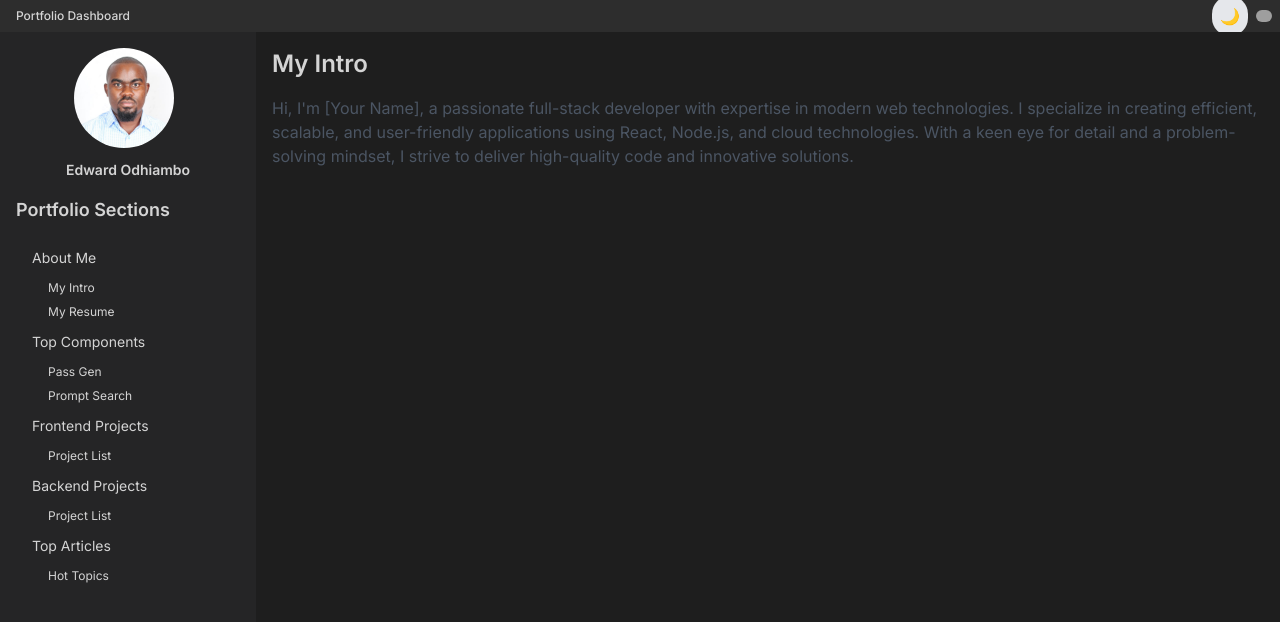
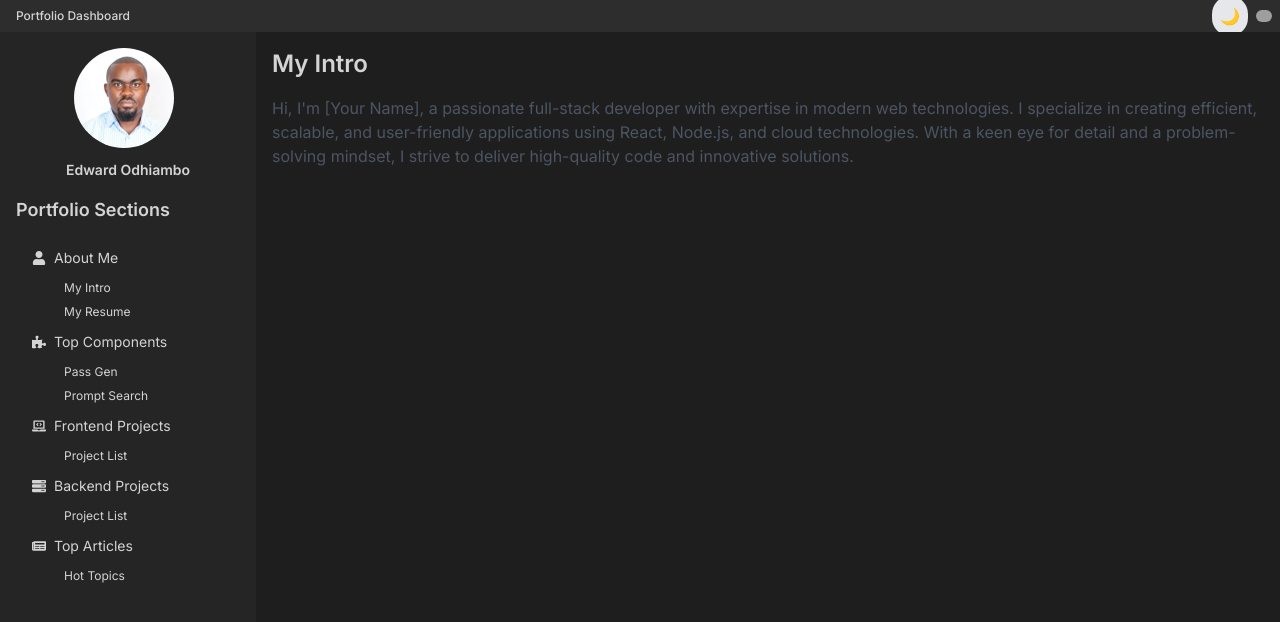
Before and after one commit to odhiambo-ed/next-dev-dashboard, a Next.js app: page / in a window 1280 px wide. Shown: the top 622 px of the page. Built offline with nearby package versions, Linux system fonts and the light colour scheme; grey boxes are pictures that could not be loaded.

Commit message:
add react icons to the sidebar

```diff
--- a/app/components/layout/Sidebar.js
+++ b/app/components/layout/Sidebar.js
@@ -4,16 +4,18 @@
 import { motion } from 'framer-motion';
 import Image from 'next/image';
 import profilePic from '/public/images/profile-picture.jpeg';
+import { FaUser, FaPuzzlePiece, FaLaptopCode, FaServer, FaNewspaper } from 'react-icons/fa';
 
 const sections = [
-  { id: 'about', name: 'About Me', subsections: ['My Intro', 'My Resume'] },
-  { id: 'components', name: 'Top Components', subsections: ['Pass Gen', 'Prompt Search'] },
-  { id: 'frontend', name: 'Frontend Projects', subsections: ['Project List'] },
-  { id: 'backend', name: 'Backend Projects', subsections: ['Project List'] },
-  { id: 'articles', name: 'Top Articles', subsections: ['Hot Topics'] },
+  { id: 'about', name: 'About Me', icon: FaUser, subsections: ['My Intro', 'My Resume'] },
+  { id: 'components', name: 'Top Components', icon: FaPuzzlePiece, subsections: ['Pass Gen', 'Prompt Search'] },
+  { id: 'frontend', name: 'Frontend Projects', icon: FaLaptopCode, subsections: ['Project List'] },
+  { id: 'backend', name: 'Backend Projects', icon: FaServer, subsections: ['Project List'] },
+  { id: 'articles', name: 'Top Articles', icon: FaNewspaper, subsections: ['Hot Topics'] },
 ];
 
 function SectionItem({ section, onSectionSelect }) {
+  const Icon = section.icon;
   return (
         <motion.div
             initial={{ opacity: 0, x: -20 }}
@@ -22,11 +24,12 @@ function SectionItem({ section, onSectionSelect }) {
         >
             <button
         onClick={() => onSectionSelect(section.id)}
-        className="block py-2 px-4 text-sm text-vscode-text hover:bg-gray-700 w-full text-left"
+        className="flex items-center w-full py-2 px-4 text-sm text-vscode-text hover:bg-gray-700 text-left"
             >
+        <Icon className="mr-2" />
         {section.name}
-            </button>
-      <div className="pl-4">
+      </button>
+      <div className="pl-8">
         {section.subsections.map((subsection, index) => (
           <button
             key={index}
@@ -35,16 +38,16 @@ function SectionItem({ section, onSectionSelect }) {
           >
             {subsection}
           </button>
-                    ))}
+        ))}
       </div>
-            </motion.div>
-    );
+    </motion.div>
+  );
 }
 
 function Sidebar({ isOpen, onClose, isMobile, onSectionSelect }) {
   return (
     <>
-        {isMobile && (
+      {isMobile && (
         <div
           className={`fixed inset-0 bg-black bg-opacity-50 z-40 ${
             isOpen ? 'block' : 'hidden'
```
